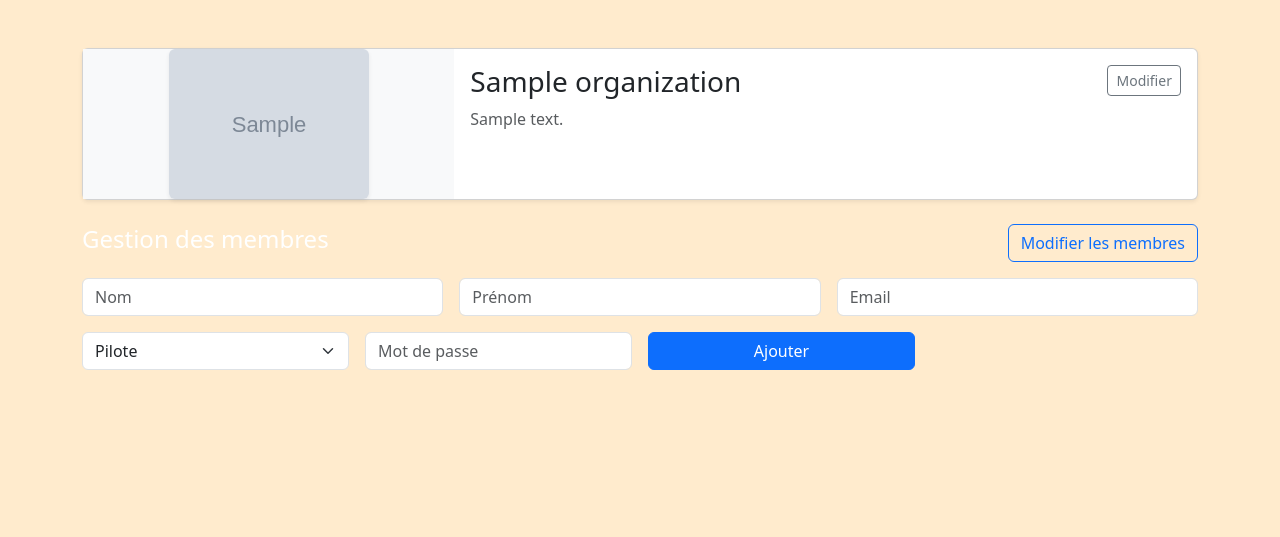
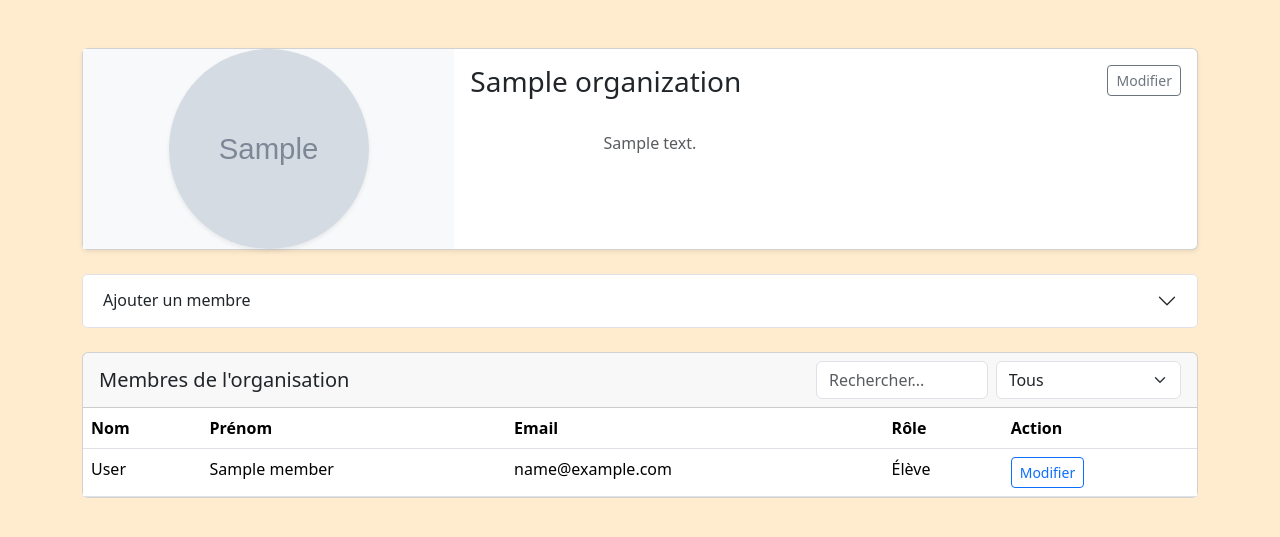
Before and after one commit to ChachURSS/Projet-Web, a PHP site: template templates/organization.twig in a window 1280 px wide. Shown: the part 76-613 px from the top of the page. Run offline with PHP 8.4, Linux system fonts and the light colour scheme; the template is opened without the code that fills it: most values are stand-ins (such as "Sample title", 1, 10 or a date in 2020); grey boxes marked "Sample" are stand-in pictures; some libraries are stand-ins or nearby versions.

Commit message:
Update organization.twig
flm de merge x3

```diff
--- a/templates/organization.twig
+++ b/templates/organization.twig
@@ -1,4 +1,3 @@
-
 <!doctype html>
 <html lang="fr">
 <head>
@@ -8,22 +7,68 @@
     <link href="https://cdn.jsdelivr.net/npm/bootstrap@5.3.3/dist/css/bootstrap.min.css" rel="stylesheet">
     <link rel="stylesheet" href="/assets/css/style.css">
     <script defer src="/assets/js/script.js"></script>
+    <script defer>
+        function filterMembers() {
+            const searchInput = document.getElementById('searchInput').value.toLowerCase();
+            const roleFilter = document.getElementById('roleFilter').value;
+            const rows = document.querySelectorAll('#membersTable tbody tr');
+            let visibleCount = 0;
+
+            rows.forEach(row => {
+                const name = row.querySelector('td:nth-child(1)').textContent.toLowerCase();
+                const prenom = row.querySelector('td:nth-child(2)').textContent.toLowerCase();
+                const mail = row.querySelector('td:nth-child(3)').textContent.toLowerCase();
+                const role = row.getAttribute('data-role');
+
+                const matchesSearch = name.includes(searchInput) || prenom.includes(searchInput) || mail.includes(searchInput);
+                const matchesRole = roleFilter === '' || role === roleFilter;
+
+                if (matchesSearch && matchesRole) {
+                    row.style.display = '';
+                    visibleCount++;
+                } else {
+                    row.style.display = 'none';
+                }
+            });
+
+            document.getElementById('noResults').style.display = (visibleCount === 0) ? '' : 'none';
+        }
+
+        document.addEventListener('DOMContentLoaded', function () {
+            document.getElementById('searchInput').addEventListener('input', filterMembers);
+            document.getElementById('roleFilter').addEventListener('change', filterMembers);
+        });
+    </script>
 </head>
 <body>
 {% include "navbar.twig" %}
 
 <div class="container mt-5">
+    {% if session.flash_error %}
+        <div class="alert alert-danger alert-dismissible fade show" role="alert">
+            {{ session.flash_error }}
+            <button type="button" class="btn-close" data-bs-dismiss="alert" aria-label="Close"></button>
+        </div>
+    {% endif %}
+
     <div class="card mb-4 shadow-sm">
         <div class="row g-0">
             <div class="col-md-4 d-flex justify-content-center align-items-center bg-light">
-                    <img src="{{ organization.path_to_icon }}" alt="Logo de l'organisation" class="img-fluid rounded shadow-sm" style="max-width: 200px; max-height: 200px; object-fit: contain;">
+                <img src="{{ organization.path_to_icon ?: '/assets/logo/cats.png' }}"
+                onerror="this.onerror=null; this.src='/assets/logo/cats.png';"
+                alt="Logo de l'organisation"
+                class="rounded-circle shadow-sm"
+                style="width: 200px; height: 200px; object-fit: cover; object-position: center;">
             </div>
+
             <div class="col-md-8">
                 <div class="card-body">
                     <div class="d-flex justify-content-between align-items-start">
                         <div>
                             <h3 class="card-title">{{ organization.name }}</h3>
-                                <p class="card-text text-muted">{{ organization.description }}</p>
+                            <p class="card-text text-muted" style="white-space: pre-wrap; word-break: break-word;">
+                                {{ organization.description }}
+                            </p>
                         </div>
                         {% if role == 0 %}
                         <a href="/organization/edit" class="btn btn-sm btn-outline-secondary">Modifier</a>
@@ -34,12 +79,17 @@
         </div>
     </div>
 
-        {% if role == 0 or role == 1 %}
-            <div class="d-flex justify-content-between align-items-center mb-3">
-                <h4>Gestion des membres</h4>
-                <a href="/organization/members" class="btn btn-outline-primary">Modifier les membres</a>
-            </div>
+    {% if role in [0, 1] %}
 
+    <div class="accordion mb-4" id="accordionAddMember">
+        <div class="accordion-item">
+            <h2 class="accordion-header" id="headingAdd">
+                <button class="accordion-button collapsed" type="button" data-bs-toggle="collapse" data-bs-target="#collapseAdd" aria-expanded="false" aria-controls="collapseAdd">
+                    Ajouter un membre
+                </button>
+            </h2>
+            <div id="collapseAdd" class="accordion-collapse collapse" aria-labelledby="headingAdd" data-bs-parent="#accordionAddMember">
+                <div class="accordion-body">
                     <form method="POST" action="/organization/add-user" class="row g-3">
                         <div class="col-md-4">
                             <input type="text" name="nom" class="form-control" placeholder="Nom" required>
@@ -50,16 +100,23 @@
                         <div class="col-md-4">
                             <input type="email" name="mail" class="form-control" placeholder="Email" required>
                         </div>
+                        <div class="col-md-3">
                             {% if role == 0 %}
-                <div class="col-md-3">
-                    <select name="role" class="form-select">
+                                <select name="role" class="form-select" required>
                                     <option value="1">Pilote</option>
                                     <option value="2">Élève</option>
                                 </select>
+                            {% elseif role == 1 %}
+                                <select class="form-select" disabled>
+                                    <option value="2" selected>Élève</option>
+                                </select>
+                                <input type="hidden" name="role" value="2">
+                            {% elseif role == 2 %}
+                                <select class="form-select" disabled>
+                                    <option value="2" selected>Élève</option>
+                                </select>
+                            {% endif %}
                         </div>
-                {% else %}
-                <input type="hidden" name="role" value="2">
-                {% endif %}
                         <div class="col-md-3">
                             <input type="password" name="password" class="form-control" placeholder="Mot de passe" required>
                         </div>
@@ -67,7 +124,61 @@
                             <button type="submit" class="btn btn-primary w-100">Ajouter</button>
                         </div>
                     </form>
+                </div>
+            </div>
+        </div>
+    </div>
     {% endif %}
+
+    <div class="card">
+        <div class="card-header d-flex flex-column flex-md-row justify-content-between align-items-md-center gap-2">
+            <h5 class="mb-0">Membres de l'organisation</h5>
+            <div class="d-flex gap-2">
+                <input type="text" class="form-control" id="searchInput" placeholder="Rechercher...">
+                <select id="roleFilter" class="form-select">
+                    <option value="">Tous</option>
+                    {% if role == 0 %}
+                        <option value="admin">Admin</option>
+                        <option value="pilote">Pilote</option>
+                        <option value="eleve">Élève</option>
+                    {% elseif role == 1 %}
+                        <option value="eleve">Élève</option>
+                    {% elseif role == 2 %}
+                        <option value="eleve">Élève</option>
+                    {% endif %}
+                </select>
+            </div>
+        </div>
+        <div class="table-responsive">
+            <table id="membersTable" class="table table-hover mb-0">
+                <thead>
+                    <tr>
+                        <th>Nom</th>
+                        <th>Prénom</th>
+                        <th>Email</th>
+                        <th>Rôle</th>
+                        <th>Action</th>
+                    </tr>
+                </thead>
+                <tbody>
+                {% for member in members %}
+                    <tr data-role="{% if member.role == 0 %}admin{% elseif member.role == 1 %}pilote{% else %}eleve{% endif %}">
+                        <td>{{ member.last_name }}</td>
+                        <td>{{ member.name }}</td>
+                        <td>{{ member.mail }}</td>
+                        <td>{% if member.role == 0 %}Admin{% elseif member.role == 1 %}Pilote{% else %}Élève{% endif %}</td>
+                        <td>
+                            {% if role == 0 or (role == 1 and (member.role == 2 or member.id_user == current_user_id)) or (role == 2 and member.id_user == current_user_id) %}
+                            <a href="/organization/member/{{ member.id_user }}/edit" class="btn btn-sm btn-outline-primary">Modifier</a>
+                            {% else %}<span class="text-muted">-</span>{% endif %}
+                        </td>
+                    </tr>
+                {% endfor %}
+                </tbody>
+            </table>
+            <div id="noResults" class="text-center text-muted my-3" style="display: none;">Aucun membre trouvé</div>
+        </div>
+    </div>
 </div>
 
 <script src="https://cdn.jsdelivr.net/npm/bootstrap@5.3.3/dist/js/bootstrap.bundle.min.js"></script>
```
Lines whose indentation alone changed are shown as unchanged.
